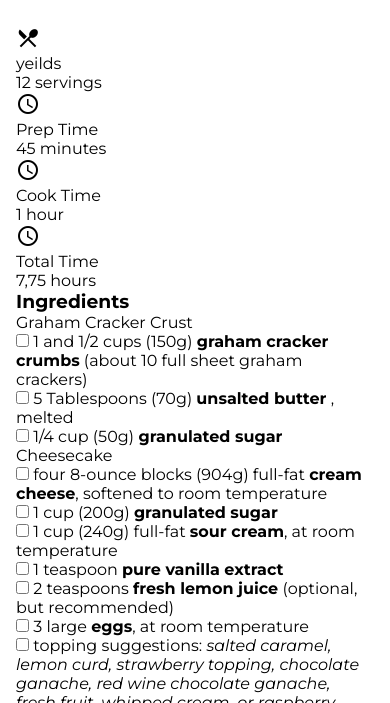
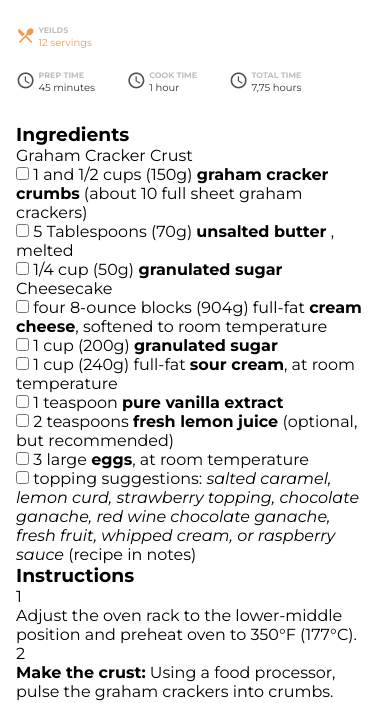
Before and after one commit to romelmahmud/recipe-page-devchallenge, a plain HTML site: page index.html in a window 390 px wide. Shown: the part 397-1100 px from the top of the page. Drawn offline with nearby package versions, Linux system fonts and the light colour scheme; a web font is replaced by a local one.

Commit message:
complete recipe stats card for mobile view

```diff
--- a/index.html
+++ b/index.html
@@ -30,31 +30,31 @@
         <div class="yeilds-stats">
           <span class="material-icons"> local_dining </span>
           <div class="stats-content">
-            <p>yeilds</p>
-            <p>12 servings</p>
+            <p class="title">yeilds</p>
+            <p class="amount">12 servings</p>
           </div>
         </div>
-        <!--yeilds-stats-->
+        <!--yeilds-stats end-->
         <div class="timmer-container">
           <div class="time">
             <span class="material-icons"> schedule </span>
             <div class="stats-content">
-              <p>Prep Time</p>
-              <p>45 minutes</p>
+              <p class="title">Prep Time</p>
+              <p class="amount">45 minutes</p>
             </div>
           </div>
           <div class="time">
             <span class="material-icons"> schedule </span>
             <div class="stats-content">
-              <p>Cook Time</p>
-              <p>1 hour</p>
+              <p class="title">Cook Time</p>
+              <p class="amount">1 hour</p>
             </div>
           </div>
           <div class="time">
             <span class="material-icons"> schedule </span>
             <div class="stats-content">
-              <p>Total Time</p>
-              <p>7,75 hours</p>
+              <p class="title">Total Time</p>
+              <p class="amount">7,75 hours</p>
             </div>
           </div>
         </div>
--- a/style.css
+++ b/style.css
@@ -44,3 +44,56 @@ body {
   line-height: 1.5;
   margin-bottom: 1.5rem;
 }
+.recipe-stats {
+  display: flex;
+  flex-direction: column;
+  justify-content: flex-start;
+  margin-bottom: 1.8rem;
+}
+
+.yeilds-stats,
+.time {
+  display: flex;
+  align-items: flex-start;
+}
+.yeilds-stats {
+  color: #f2994a;
+  margin-bottom: 1.4rem;
+}
+.yeilds-stats .material-icons {
+  font-size: 1.2rem;
+}
+
+.stats-content {
+  margin-left: 0.2rem;
+}
+
+.stats-content p.title {
+  color: #bdbdbd;
+  font-size: 0.5rem;
+  line-height: 1.2;
+  font-weight: 700;
+  text-transform: uppercase;
+}
+p.amount {
+  font-size: 0.625rem;
+  font-weight: 500;
+  color: #333333;
+}
+
+.yeilds-stats p.amount {
+  color: #f2994a;
+}
+.recipe-stats .timmer-container {
+  display: flex;
+  justify-content: flex-start;
+}
+
+.timmer-container .time {
+  padding-right: 2rem;
+}
+
+.timmer-container .material-icons {
+  color: #4f4f4f;
+  font-size: 1.2rem;
+}
```
